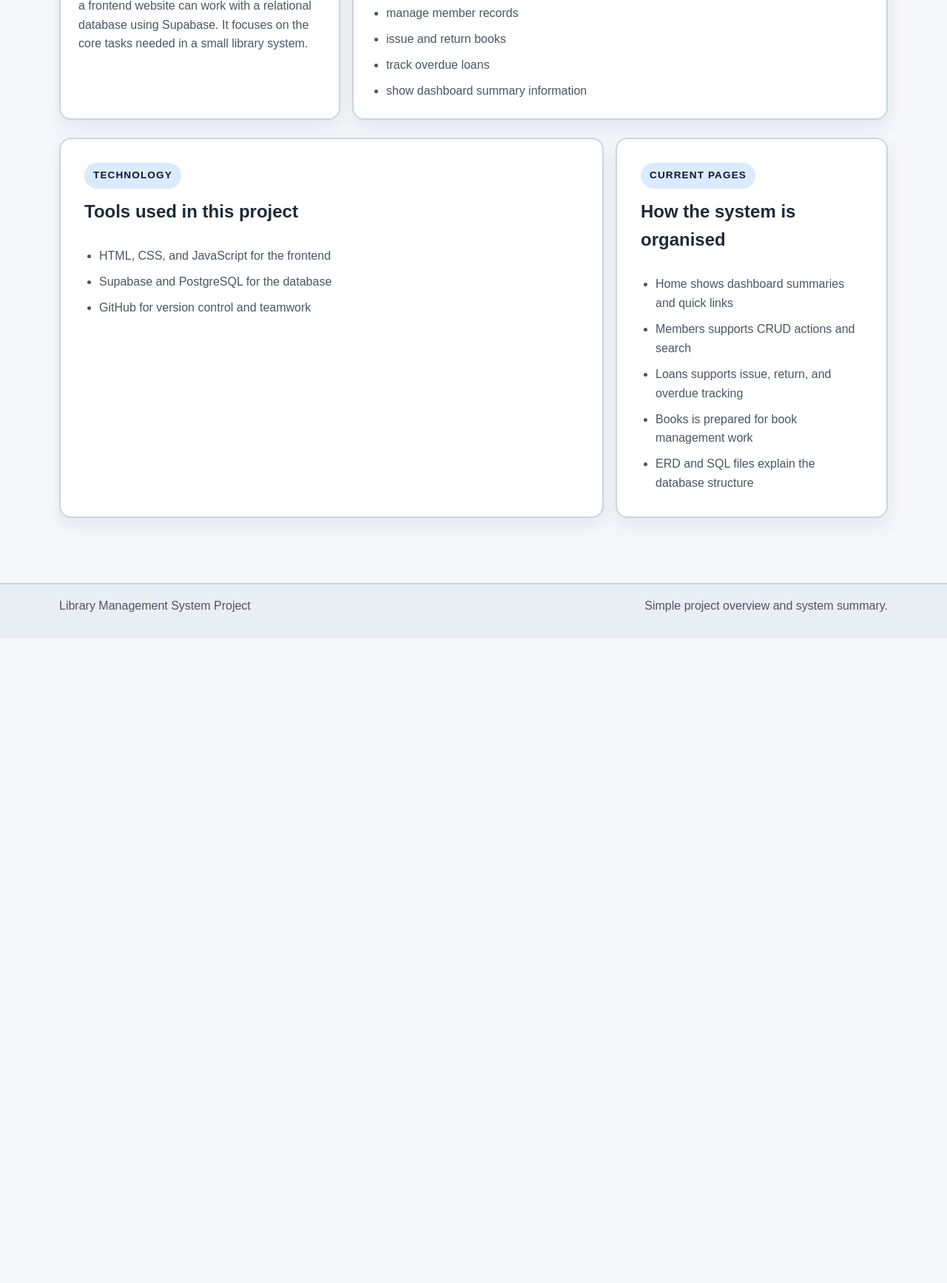
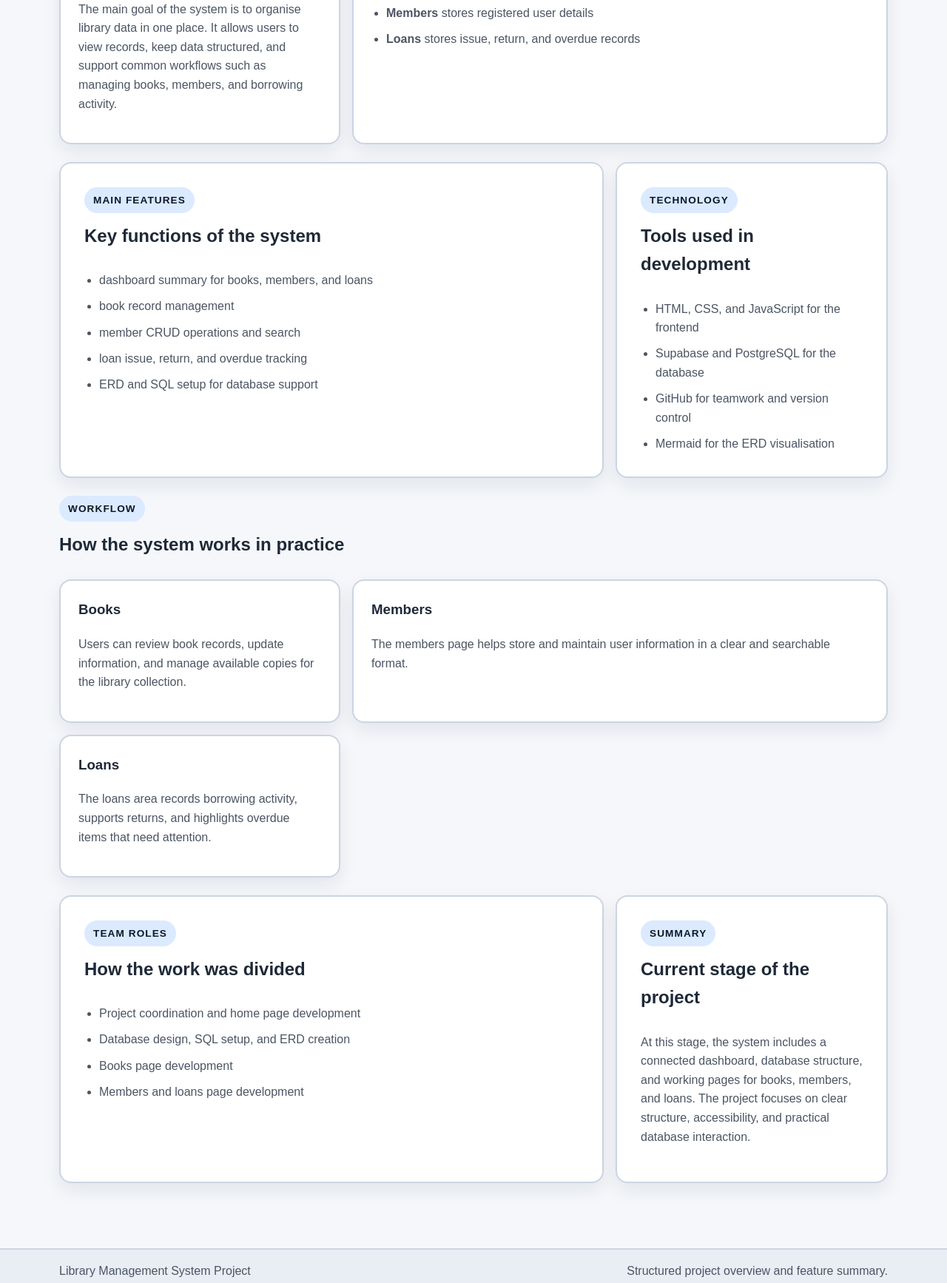
Before and after one commit to MiolesBlues/Library_management_system, a plain HTML site: page pages/about.html in a window 1280 px wide. Shown: the part 658-2392 px from the top of the page at 74% size. Before the commit the page ends 1521 px from the top, so only its background shows below. Drawn offline with nearby package versions, Linux system fonts and the light colour scheme.

Commit message:
Enhance About page content and structure

```diff
--- a/pages/about.html
+++ b/pages/about.html
@@ -40,15 +40,16 @@
       <section class="page-heading">
         <p class="section-label">Project Information</p>
         <h1>About This Project</h1>
-        <p class="page-text">LibraryMS is a simple web application for managing books, members, and loans through one clear and user-friendly interface.</p>
+        <p class="page-text">LibraryMS is a simple web application created to manage books, members, and loan records through one clear and user-friendly interface.</p>
       </section>
 
       <section class="dashboard-section" aria-labelledby="about-overview-title">
         <div class="section-header">
           <div>
             <p class="section-label">Overview</p>
-            <h2 id="about-overview-title">What the system does</h2>
+            <h2 id="about-overview-title">What this system is designed to do</h2>
           </div>
+          <p class="section-note">The project demonstrates how a frontend website can connect to a relational database and support day-to-day library tasks.</p>
         </div>
 
         <div class="management-grid" aria-label="About project summary">
@@ -56,25 +57,23 @@
             <div class="section-header compact-header">
               <div>
                 <p class="section-label">Purpose</p>
-                <h3>Built for library record management</h3>
+                <h3>Built for practical library management</h3>
               </div>
             </div>
-            <p class="page-text">This project was created to demonstrate how a frontend website can work with a relational database using Supabase. It focuses on the core tasks needed in a small library system.</p>
+            <p class="page-text">The main goal of the system is to organise library data in one place. It allows users to view records, keep data structured, and support common workflows such as managing books, members, and borrowing activity.</p>
           </article>
 
           <article class="management-card">
             <div class="section-header compact-header">
               <div>
-                <p class="section-label">Main Features</p>
-                <h3>Core parts of the project</h3>
+                <p class="section-label">Database</p>
+                <h3>Structured around three core tables</h3>
               </div>
             </div>
             <ul class="integration-notes">
-              <li>manage book records</li>
-              <li>manage member records</li>
-              <li>issue and return books</li>
-              <li>track overdue loans</li>
-              <li>show dashboard summary information</li>
+              <li><strong>Books</strong> stores book information and copy availability</li>
+              <li><strong>Members</strong> stores registered user details</li>
+              <li><strong>Loans</strong> stores issue, return, and overdue records</li>
             </ul>
           </article>
         </div>
@@ -84,31 +83,85 @@
         <article class="quick-actions-card">
           <div class="section-header">
             <div>
-              <p class="section-label">Technology</p>
-              <h2>Tools used in this project</h2>
+              <p class="section-label">Main Features</p>
+              <h2>Key functions of the system</h2>
             </div>
           </div>
           <ul class="integration-notes">
-            <li>HTML, CSS, and JavaScript for the frontend</li>
-            <li>Supabase and PostgreSQL for the database</li>
-            <li>GitHub for version control and teamwork</li>
+            <li>dashboard summary for books, members, and loans</li>
+            <li>book record management</li>
+            <li>member CRUD operations and search</li>
+            <li>loan issue, return, and overdue tracking</li>
+            <li>ERD and SQL setup for database support</li>
           </ul>
         </article>
 
         <article class="guide-card">
           <div class="section-header">
             <div>
-              <p class="section-label">Current Pages</p>
-              <h2>How the system is organised</h2>
+              <p class="section-label">Technology</p>
+              <h2>Tools used in development</h2>
             </div>
           </div>
           <ul class="integration-notes">
-            <li>Home shows dashboard summaries and quick links</li>
-            <li>Members supports CRUD actions and search</li>
-            <li>Loans supports issue, return, and overdue tracking</li>
-            <li>Books is prepared for book management work</li>
-            <li>ERD and SQL files explain the database structure</li>
+            <li>HTML, CSS, and JavaScript for the frontend</li>
+            <li>Supabase and PostgreSQL for the database</li>
+            <li>GitHub for teamwork and version control</li>
+            <li>Mermaid for the ERD visualisation</li>
           </ul>
+        </article>
+      </section>
+
+      <section class="dashboard-section" aria-labelledby="workflow-title">
+        <div class="section-header">
+          <div>
+            <p class="section-label">Workflow</p>
+            <h2 id="workflow-title">How the system works in practice</h2>
+          </div>
+        </div>
+
+        <div class="management-grid">
+          <article class="management-card">
+            <h3>Books</h3>
+            <p class="page-text">Users can review book records, update information, and manage available copies for the library collection.</p>
+          </article>
+
+          <article class="management-card">
+            <h3>Members</h3>
+            <p class="page-text">The members page helps store and maintain user information in a clear and searchable format.</p>
+          </article>
+
+          <article class="management-card">
+            <h3>Loans</h3>
+            <p class="page-text">The loans area records borrowing activity, supports returns, and highlights overdue items that need attention.</p>
+          </article>
+        </div>
+      </section>
+
+      <section class="dashboard-layout" aria-label="Team and project summary">
+        <article class="quick-actions-card">
+          <div class="section-header">
+            <div>
+              <p class="section-label">Team Roles</p>
+              <h2>How the work was divided</h2>
+            </div>
+          </div>
+          <ul class="integration-notes">
+            <li>Project coordination and home page development</li>
+            <li>Database design, SQL setup, and ERD creation</li>
+            <li>Books page development</li>
+            <li>Members and loans page development</li>
+          </ul>
+        </article>
+
+        <article class="guide-card">
+          <div class="section-header">
+            <div>
+              <p class="section-label">Summary</p>
+              <h2>Current stage of the project</h2>
+            </div>
+          </div>
+          <p class="page-text">At this stage, the system includes a connected dashboard, database structure, and working pages for books, members, and loans. The project focuses on clear structure, accessibility, and practical database interaction.</p>
         </article>
       </section>
     </div>
@@ -117,7 +170,7 @@
   <footer class="site-footer">
     <div class="container footer-inner">
       <p>Library Management System Project</p>
-      <p>Simple project overview and system summary.</p>
+      <p>Structured project overview and feature summary.</p>
     </div>
   </footer>
 
```
